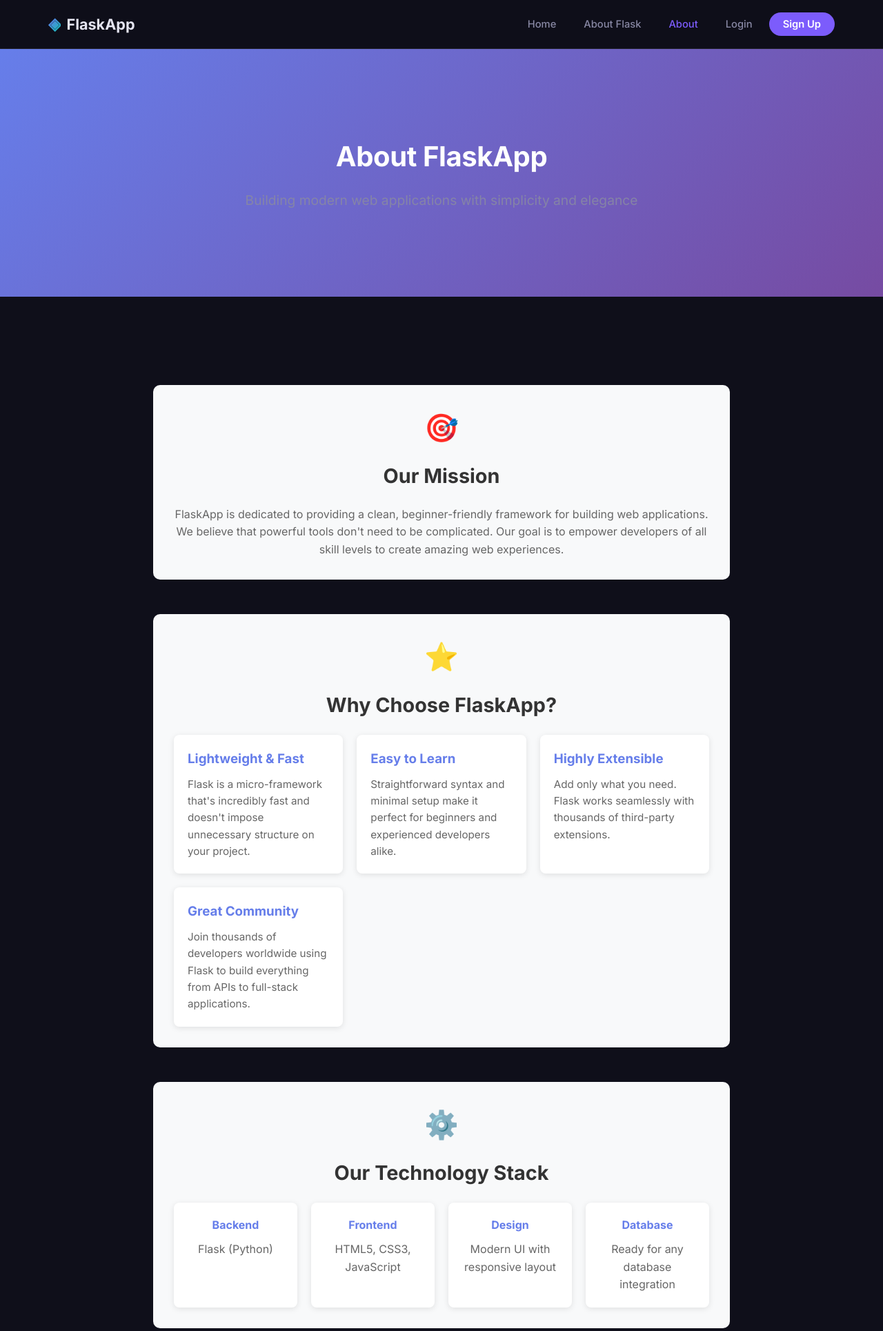
After one commit to Bibek-Kumar-Dalabehera/flask-app, a Flask app: page /about in a window 1280 px wide. The commit adds this page. Shown: the top 1929 px of the page at 69% size. Run offline with Flask 3, Linux system fonts and the light colour scheme.

Commit message:
added about_flask

```diff
--- a/app.py
+++ b/app.py
@@ -34,6 +34,11 @@ def signup():
 def about_flask():
     """Render the page describing Flask framework."""
     return render_template("about_flask.html")
+@app.route("/about")
+def about():
+    """Render the about page."""
+    return render_template("about.html")
+
 
 
 if __name__ == "__main__":
--- /dev/null
+++ b/templates/about.html
@@ -0,0 +1,259 @@
+{% extends "base.html" %}
+
+{% block title %}FlaskApp — About{% endblock %}
+{% block meta_description %}Learn more about FlaskApp and our mission.{% endblock %}
+{% block nav_about %}active{% endblock %}
+
+{% block content %}
+<section class="about-hero">
+    <div class="about-container">
+        <h1 class="about-title">About FlaskApp</h1>
+        <p class="about-subtitle">Building modern web applications with simplicity and elegance</p>
+    </div>
+</section>
+
+<section class="about-content">
+    <div class="about-container">
+        <!-- Our Mission -->
+        <div class="about-section">
+            <div class="section-icon">🎯</div>
+            <h2>Our Mission</h2>
+            <p>FlaskApp is dedicated to providing a clean, beginner-friendly framework for building web applications. We believe that powerful tools don't need to be complicated. Our goal is to empower developers of all skill levels to create amazing web experiences.</p>
+        </div>
+
+        <!-- Why Choose FlaskApp -->
+        <div class="about-section">
+            <div class="section-icon">⭐</div>
+            <h2>Why Choose FlaskApp?</h2>
+            <div class="benefits-grid">
+                <div class="benefit-item">
+                    <h3>Lightweight & Fast</h3>
+                    <p>Flask is a micro-framework that's incredibly fast and doesn't impose unnecessary structure on your project.</p>
+                </div>
+                <div class="benefit-item">
+                    <h3>Easy to Learn</h3>
+                    <p>Straightforward syntax and minimal setup make it perfect for beginners and experienced developers alike.</p>
+                </div>
+                <div class="benefit-item">
+                    <h3>Highly Extensible</h3>
+                    <p>Add only what you need. Flask works seamlessly with thousands of third-party extensions.</p>
+                </div>
+                <div class="benefit-item">
+                    <h3>Great Community</h3>
+                    <p>Join thousands of developers worldwide using Flask to build everything from APIs to full-stack applications.</p>
+                </div>
+            </div>
+        </div>
+
+        <!-- Technology Stack -->
+        <div class="about-section">
+            <div class="section-icon">⚙️</div>
+            <h2>Our Technology Stack</h2>
+            <div class="tech-stack">
+                <div class="tech-item">
+                    <h4>Backend</h4>
+                    <p>Flask (Python)</p>
+                </div>
+                <div class="tech-item">
+                    <h4>Frontend</h4>
+                    <p>HTML5, CSS3, JavaScript</p>
+                </div>
+                <div class="tech-item">
+                    <h4>Design</h4>
+                    <p>Modern UI with responsive layout</p>
+                </div>
+                <div class="tech-item">
+                    <h4>Database</h4>
+                    <p>Ready for any database integration</p>
+                </div>
+            </div>
+        </div>
+
+        <!-- Features -->
+        <div class="about-section">
+            <div class="section-icon">✨</div>
+            <h2>Key Features</h2>
+            <ul class="features-list">
+                <li>✓ Clean and modern user interface</li>
+                <li>✓ Responsive design for all devices</li>
+                <li>✓ Secure authentication system</li>
+                <li>✓ User-friendly forms with validation</li>
+                <li>✓ Professional styling and animations</li>
+                <li>✓ Easy to customize and extend</li>
+            </ul>
+        </div>
+
+        <!-- Call to Action -->
+        <div class="about-cta">
+            <h2>Ready to Get Started?</h2>
+            <p>Join thousands of developers building with FlaskApp today</p>
+            <div class="cta-buttons">
+                <a href="{{ url_for('signup') }}" class="btn btn-primary">Sign Up Now</a>
+                <a href="{{ url_for('login') }}" class="btn btn-secondary">Login</a>
+            </div>
+        </div>
+    </div>
+</section>
+
+<style>
+    .about-hero {
+        background: linear-gradient(135deg, #667eea 0%, #764ba2 100%);
+        color: white;
+        padding: 60px 20px;
+        text-align: center;
+        margin-bottom: 40px;
+    }
+
+    .about-container {
+        max-width: 900px;
+        margin: 0 auto;
+    }
+
+    .about-title {
+        font-size: 2.5rem;
+        margin-bottom: 10px;
+        font-weight: 700;
+    }
+
+    .about-subtitle {
+        font-size: 1.2rem;
+        opacity: 0.9;
+    }
+
+    .about-content {
+        padding: 40px 20px;
+    }
+
+    .about-section {
+        margin-bottom: 50px;
+        padding: 30px;
+        background: #f8f9fa;
+        border-radius: 10px;
+        text-align: center;
+    }
+
+    .section-icon {
+        font-size: 2.5rem;
+        margin-bottom: 15px;
+    }
+
+    .about-section h2 {
+        font-size: 1.8rem;
+        margin-bottom: 20px;
+        color: #333;
+    }
+
+    .about-section p {
+        font-size: 1rem;
+        line-height: 1.6;
+        color: #666;
+        margin-bottom: 0;
+    }
+
+    .benefits-grid {
+        display: grid;
+        grid-template-columns: repeat(auto-fit, minmax(200px, 1fr));
+        gap: 20px;
+        margin-top: 20px;
+        text-align: left;
+    }
+
+    .benefit-item {
+        background: white;
+        padding: 20px;
+        border-radius: 8px;
+        box-shadow: 0 2px 8px rgba(0,0,0,0.1);
+    }
+
+    .benefit-item h3 {
+        color: #667eea;
+        margin-bottom: 10px;
+    }
+
+    .benefit-item p {
+        font-size: 0.95rem;
+        color: #666;
+    }
+
+    .tech-stack {
+        display: grid;
+        grid-template-columns: repeat(auto-fit, minmax(150px, 1fr));
+        gap: 20px;
+        margin-top: 20px;
+    }
+
+    .tech-item {
+        background: white;
+        padding: 20px;
+        border-radius: 8px;
+        box-shadow: 0 2px 8px rgba(0,0,0,0.1);
+    }
+
+    .tech-item h4 {
+        color: #667eea;
+        margin-bottom: 10px;
+    }
+
+    .features-list {
+        text-align: left;
+        list-style: none;
+        padding: 0;
+        margin: 20px 0 0 0;
+    }
+
+    .features-list li {
+        font-size: 1.05rem;
+        padding: 10px 0;
+        color: #333;
+    }
+
+    .about-cta {
+        background: linear-gradient(135deg, #667eea 0%, #764ba2 100%);
+        color: white;
+        padding: 50px;
+        border-radius: 10px;
+        text-align: center;
+        margin-top: 50px;
+    }
+
+    .about-cta h2 {
+        color: white;
+        margin-bottom: 10px;
+    }
+
+    .about-cta p {
+        color: rgba(255,255,255,0.9);
+        margin-bottom: 30px;
+        font-size: 1.1rem;
+    }
+
+    .cta-buttons {
+        display: flex;
+        gap: 15px;
+        justify-content: center;
+        flex-wrap: wrap;
+    }
+
+    @media (max-width: 768px) {
+        .about-title {
+            font-size: 2rem;
+        }
+
+        .about-section {
+            padding: 20px;
+        }
+
+        .benefits-grid {
+            grid-template-columns: 1fr;
+        }
+
+        .cta-buttons {
+            flex-direction: column;
+        }
+
+        .cta-buttons .btn {
+            width: 100%;
+        }
+    }
+</style>
+{% endblock %}
--- a/templates/base.html
+++ b/templates/base.html
@@ -19,7 +19,8 @@
             </a>
             <ul class="nav-links">
                 <li><a href="{{ url_for('home') }}" class="nav-link {% block nav_home %}{% endblock %}">Home</a></li>
-                <li><a href="{{ url_for('about_flask') }}" class="nav-link {% block nav_about %}{% endblock %}">About Flask</a></li>
+                <li><a href="{{ url_for('about_flask') }}" class="nav-link {% block nav_about_flask %}{% endblock %}">About Flask</a></li>
+                <li><a href="{{ url_for('about') }}" class="nav-link {% block nav_about %}{% endblock %}">About</a></li>
                 <li><a href="{{ url_for('login') }}" class="nav-link {% block nav_login %}{% endblock %}">Login</a></li>
                 <li><a href="{{ url_for('signup') }}" class="nav-link btn-nav {% block nav_signup %}{% endblock %}">Sign Up</a></li>
             </ul>
@@ -46,6 +47,9 @@
                 <ul class="footer-links">
                     <li><a href="{{ url_for('home') }}">Home</a></li>
                     <li><a href="{{ url_for('about_flask') }}">About Flask</a></li>
+
+                    <li><a href="{{ url_for('about') }}">About</a></li>
+
                     <li><a href="{{ url_for('login') }}">Login</a></li>
                     <li><a href="{{ url_for('signup') }}">Sign Up</a></li>
                 </ul>
```
